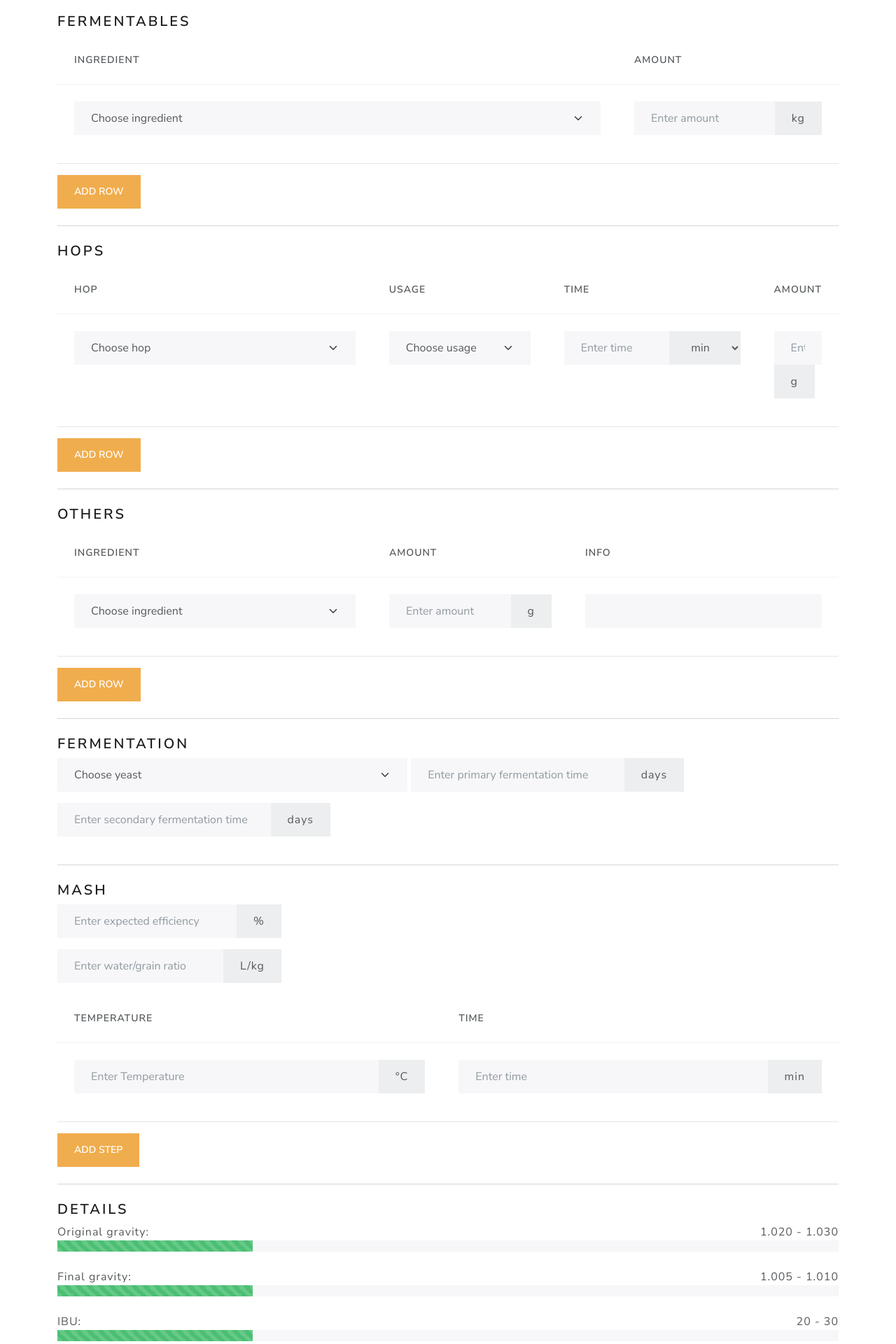
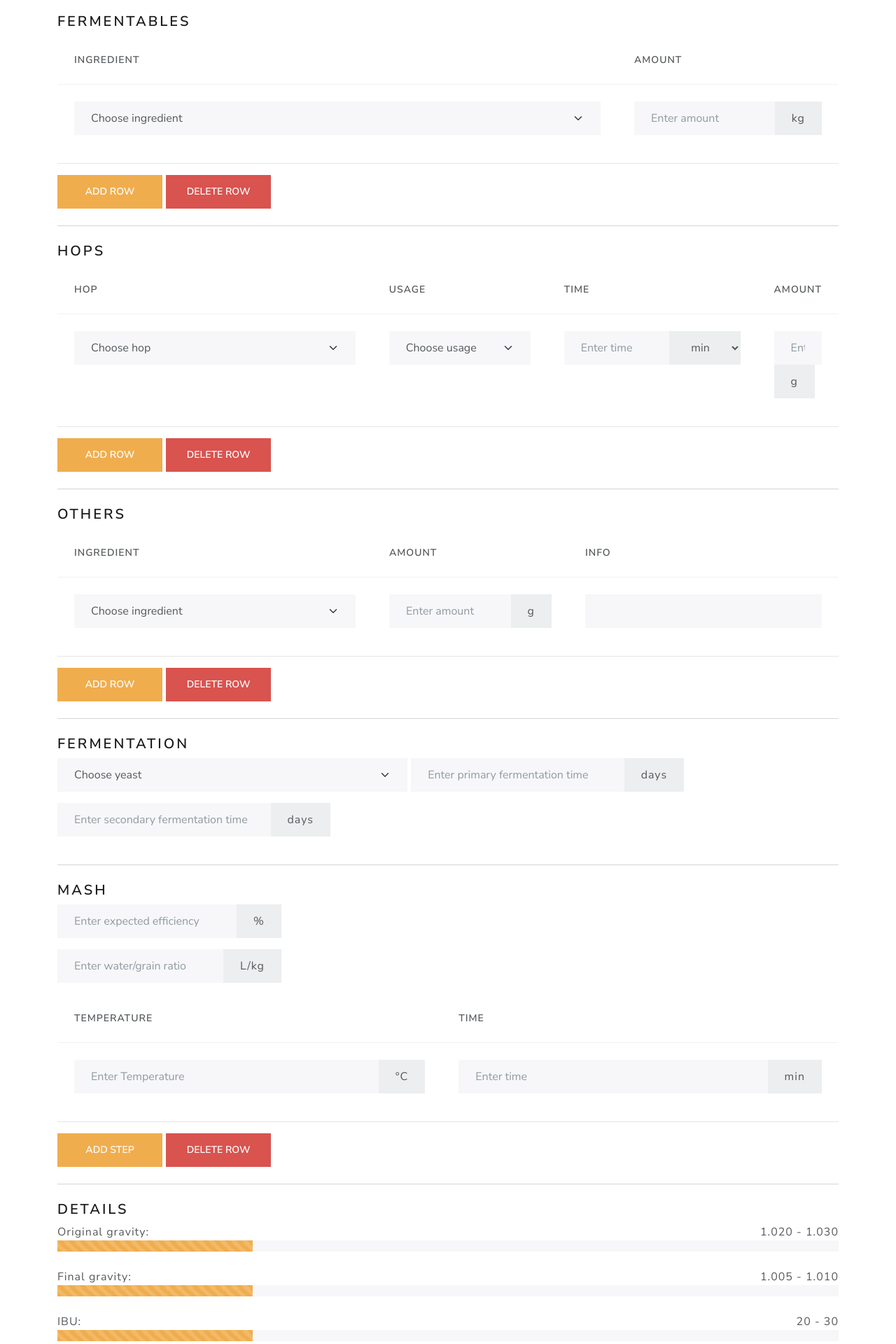
Before and after one commit to marcin-kraviec/brewhub, a Flask app: page /add_recipe in a window 1280 px wide. Shown: the part 716-2636 px from the top of the page at 70% size. Run offline with Flask 2, Linux system fonts and the light colour scheme; some libraries are stand-ins or nearby versions.

Commit message:
Add adding/deleting row function to recipe form

```diff
--- a/brewhub/templates/recipe_form.html
+++ b/brewhub/templates/recipe_form.html
@@ -75,7 +75,7 @@
         <p>Wort size: </p>
         <hr class="my-4">
         <h4>Fermentables</h4>
-            <table class="table table-hover">
+            <table class="table table-hover" id="fermentablesTable">
                 <thead>
                     <tr>
                         <th scope="col" style="width: 800px">Ingredient</th>
@@ -101,10 +101,11 @@
                     </tr>
                 </tbody>
             </table>
-            <button type="button" class="btn btn-warning">Add row</button>
+            <button type="button" class="btn btn-warning" onclick="add_row('fermentablesTable')" style="width: 150px">Add row</button>
+            <button type="button" class="btn btn-danger" onclick="delete_row('fermentablesTable')" style="width: 150px">Delete row</button>
         <hr class="my-4">
         <h4>Hops</h4>
-            <table class="table table-hover">
+            <table class="table table-hover" id="hopTable">
                 <thead>
                     <tr>
                         <th scope="col" style="width: 450px">Hop</th>
@@ -151,10 +152,11 @@
                     </tr>
                 </tbody>
             </table>
-            <button type="button" class="btn btn-warning">Add row</button>
+            <button type="button" class="btn btn-warning" onclick="add_row('hopTable')" style="width: 150px">Add row</button>
+            <button type="button" class="btn btn-danger" onclick="delete_row('hopTable')" style="width: 150px">Delete row</button>
         <hr class="my-4">
         <h4>Others</h4>
-            <table class="table table-hover">
+            <table class="table table-hover" id="othersTable">
                 <thead>
                     <tr>
                         <th scope="col" style="width: 450px">Ingredient</th>
@@ -184,7 +186,8 @@
                     </tr>
                 </tbody>
             </table>
-            <button type="button" class="btn btn-warning">Add row</button>
+            <button type="button" class="btn btn-warning" onclick="add_row('othersTable')" style="width: 150px">Add row</button>
+            <button type="button" class="btn btn-danger" onclick="delete_row('othersTable')" style="width: 150px">Delete row</button>
         <hr class="my-4">
         <h4>Fermentation</h4>
         <div>
@@ -225,7 +228,7 @@
                     <span class="input-group-text">L/kg</span>
                 </div>
             </div>
-            <table class="table table-hover">
+            <table class="table table-hover" id="mashTable">
                 <thead>
                     <tr>
                         <th scope="col">Temperature</th>
@@ -249,7 +252,8 @@
                     </tr>
                 </tbody>
             </table>
-            <button type="button" class="btn btn-warning">Add step</button>
+            <button type="button" class="btn btn-warning" onclick="add_row('mashTable')" style="width: 150px">Add step</button>
+            <button type="button" class="btn btn-danger" onclick="delete_row('mashTable')" style="width: 150px">Delete row</button>
 
         <hr class="my-4">
         <h4>Details</h4>
@@ -259,7 +263,7 @@
                 <span style="float: right;">1.020 - 1.030 </span>
             </div>
             <div class="progress">
-                <div class="progress-bar progress-bar-striped bg-success" role="progressbar" style="width: 25%;" aria-valuenow="10" aria-valuemin="0" aria-valuemax="100"></div>
+                <div class="progress-bar progress-bar-striped progress-bar-animated bg-warning" role="progressbar" style="width: 25%;" aria-valuenow="10" aria-valuemin="0" aria-valuemax="100"></div>
             </div>
             <br>
             <div>
@@ -267,7 +271,7 @@
                 <span style="float: right;">1.005 - 1.010 </span>
             </div>
             <div class="progress">
-                <div class="progress-bar progress-bar-striped bg-success" role="progressbar" style="width: 25%;" aria-valuenow="10" aria-valuemin="0" aria-valuemax="100"></div>
+                <div class="progress-bar progress-bar-striped progress-bar-animated bg-warning" role="progressbar" style="width: 25%;" aria-valuenow="10" aria-valuemin="0" aria-valuemax="100"></div>
             </div>
             <br>
             <div>
@@ -275,7 +279,7 @@
                 <span style="float: right;">20 - 30 </span>
             </div>
             <div class="progress">
-                <div class="progress-bar progress-bar-striped bg-success" role="progressbar" style="width: 25%;" aria-valuenow="10" aria-valuemin="0" aria-valuemax="100"></div>
+                <div class="progress-bar progress-bar-striped progress-bar-animated bg-warning" role="progressbar" style="width: 25%;" aria-valuenow="10" aria-valuemin="0" aria-valuemax="100"></div>
             </div>
             <br>
             <div>
@@ -283,7 +287,7 @@
                 <span style="float: right;">10 - 15</span>
             </div>
             <div class="progress">
-                <div class="progress-bar progress-bar-striped bg-success" role="progressbar" style="width: 25%;" aria-valuenow="10" aria-valuemin="0" aria-valuemax="100"></div>
+                <div class="progress-bar progress-bar-striped progress-bar-animated bg-warning" role="progressbar" style="width: 25%;" aria-valuenow="10" aria-valuemin="0" aria-valuemax="100"></div>
             </div>
             <br>
             <div>
@@ -291,7 +295,7 @@
                 <span style="float: right;">4 - 5</span>
             </div>
             <div class="progress">
-                <div class="progress-bar progress-bar-striped bg-success" role="progressbar" style="width: 25%;" aria-valuenow="10" aria-valuemin="0" aria-valuemax="100"></div>
+                <div class="progress-bar progress-bar-striped progress-bar-animated bg-warning" role="progressbar" style="width: 25%;" aria-valuenow="10" aria-valuemin="0" aria-valuemax="100"></div>
             </div>
         </div>
         <hr class="my-4">
@@ -304,5 +308,18 @@
       </form>
     </div>
 
+    <script>
+    function add_row(tableID){
+        var table=document.getElementById(tableID)
+            var cl = table.tBodies[0].rows[0].cloneNode(true)
+            table.tBodies[0].appendChild( cl )
+    }
+    function delete_row(tableID){
+        var table=document.getElementById(tableID)
+            table.tBodies[0].rows[1].remove()
+
+    }
+    </script>
+
 
 {% endblock %}
```
